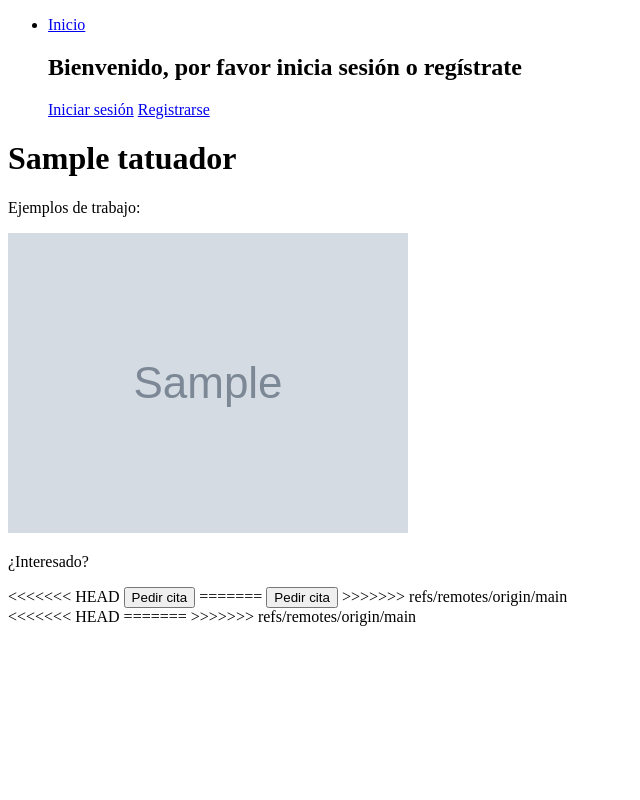
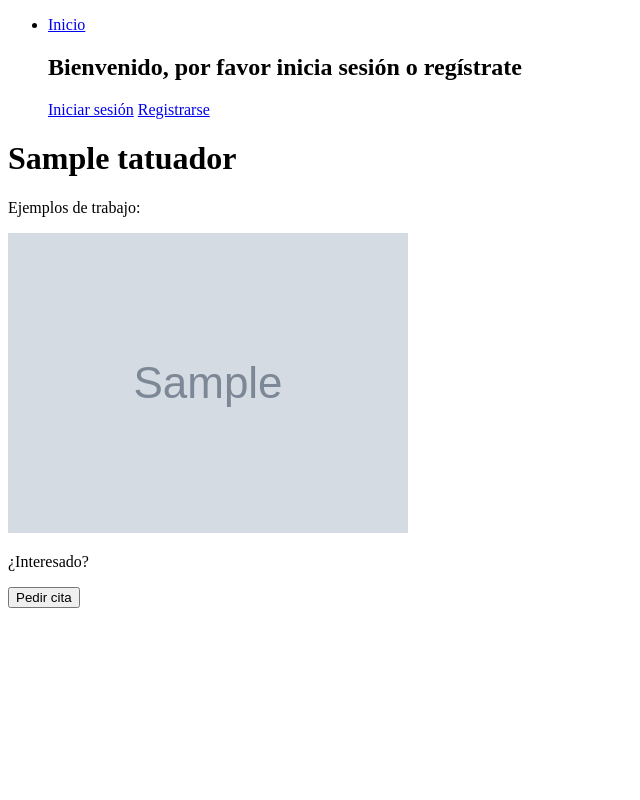
Before and after one commit to carrascoArles/ProyectoFinalFinal, a Django app: template templates/home.html in a window 1280 px wide. Shown: the whole page, without its empty margins (0-640 px from the left). Run offline with Django 4.2, Linux system fonts and the light colour scheme; the template is opened without the code that fills it: values that come from a table or form of the project are taken from there, others are empty; tables that the repository leaves empty hold one stand-in row (values such as "Sample post"); grey boxes marked "Sample" are stand-in pictures.

Commit message:
Home.html solucionado 2

```diff
--- a/templates/home.html
+++ b/templates/home.html
@@ -41,19 +41,11 @@
                     {% endfor %}
                 </div>
                 <p>¿Interesado?</p>
-<<<<<<< HEAD
                 <a href="{% url 'pedir_cita' tatuador.dni %}"><button>Pedir cita</button></a>
-=======
-                <a href="{% url 'pedir_cita' tatuador.dni %}""><button>Pedir cita</button></a>
->>>>>>> refs/remotes/origin/main
             </div>
         {% endfor %}
     </div>
     {% endblock %}
 
 </body>
-<<<<<<< HEAD
 </html>
-=======
-</html>
->>>>>>> refs/remotes/origin/main
```
